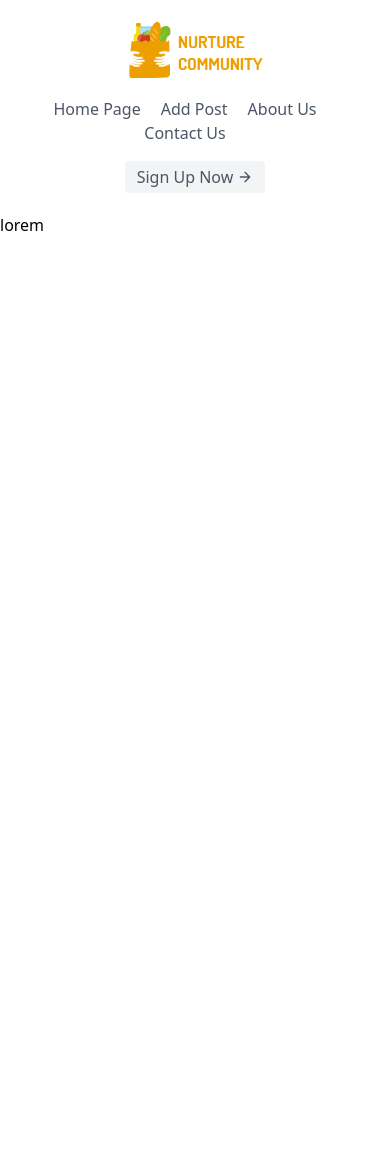
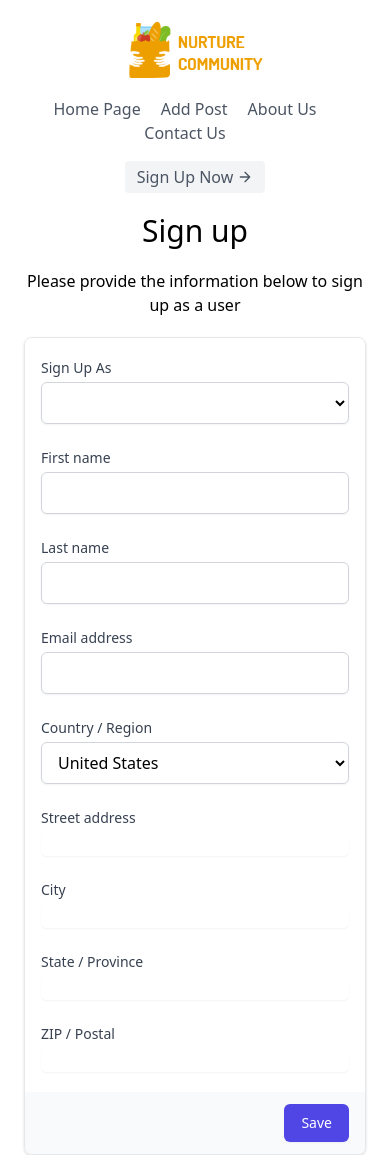
Before and after one commit to Anubha-31/Nurture-Community, a Vue app: page /sign-up in a window 390 px wide. Before the commit the page ends 844 px from the top, so only its background shows below. Built offline with nearby package versions, Linux system fonts and the light colour scheme.

Commit message:
sign up field for mobile responsive

```diff
--- a/src/views/SignUp.vue
+++ b/src/views/SignUp.vue
@@ -1,10 +1,97 @@
 <template>
-  <h1>lorem</h1>
+  <div class="container mx-auto px-6">
+    <div class="text-center">
+      <h1 class="text-3xl">Sign up</h1>
+      <p class="mt-5">Please provide the information below to sign up as a user</p>
+    </div>
+
+      <div class="mt-5 md:mt-0 ">
+        <form action="#" method="POST">
+          <div class="shadow overflow-hidden rounded-lg border border-gray-200">
+            <div class="px-4 py-5 bg-white sm:p-6">
+              <div class="grid grid-cols-6 gap-6">
+
+                <div class="col-span-6 sm:col-span-3">
+                  <label for="user_type" class="block text-sm font-medium text-gray-700">Sign Up As</label>
+                  <select id="user_type" name="user_type" autocomplete="user_type" v-model="user_type" @change="onChangeUserType($event)" class="mt-1 block w-full py-2 px-3 border border-gray-300 bg-white rounded-md shadow-sm focus:outline-none focus:ring-indigo-500 focus:border-indigo-500 sm:text-sm">
+                    <option>Restaurant Representative</option>
+                    <option>Client</option>
+                  </select>
+                </div>
+
+                <div class="col-span-6 sm:col-span-3">
+                  <label for="first_name" class="block text-sm font-medium text-gray-700">First name</label>
+                  <input type="text" name="first_name" id="first_name" autocomplete="given-name" class="mt-1 p-2 focus:ring-indigo-500 focus:border-indigo-500 block w-full shadow-sm sm:text-sm border border-gray-300 rounded-md">
+                </div>
+
+                <div class="col-span-6 sm:col-span-3">
+                  <label for="last_name" class="block text-sm font-medium text-gray-700">Last name</label>
+                  <input type="text" name="last_name" id="last_name" autocomplete="family-name" class="mt-1 p-2 focus:ring-indigo-500 focus:border-indigo-500 block w-full shadow-sm sm:text-sm border border-gray-300 rounded-md">
+                </div>
+
+                <div class="col-span-6 sm:col-span-4">
+                  <label for="email_address" class="block text-sm font-medium text-gray-700">Email address</label>
+                  <input type="text" name="email_address" id="email_address" autocomplete="email" class="mt-1 p-2 focus:ring-indigo-500 focus:border-indigo-500 block w-full shadow-sm sm:text-sm border border-gray-300 rounded-md">
+                </div>
+
+                <div class="col-span-6 sm:col-span-3">
+                  <label for="country" class="block text-sm font-medium text-gray-700">Country / Region</label>
+                  <select id="country" name="country" autocomplete="country" class="mt-1 block w-full py-2 px-3 border border-gray-300 bg-white rounded-md shadow-sm focus:outline-none focus:ring-indigo-500 focus:border-indigo-500 sm:text-sm">
+                    <option>United States</option>
+                    <option>Canada</option>
+                    <option>Mexico</option>
+                  </select>
+                </div>
+
+                <div class="col-span-6">
+                  <label for="street_address" class="block text-sm font-medium text-gray-700">Street address</label>
+                  <input type="text" name="street_address" id="street_address" autocomplete="street-address" class="mt-1 focus:ring-indigo-500 focus:border-indigo-500 block w-full shadow-sm sm:text-sm border-gray-300 rounded-md">
+                </div>
+
+                <div class="col-span-6 sm:col-span-6 lg:col-span-2">
+                  <label for="city" class="block text-sm font-medium text-gray-700">City</label>
+                  <input type="text" name="city" id="city" class="mt-1 focus:ring-indigo-500 focus:border-indigo-500 block w-full shadow-sm sm:text-sm border-gray-300 rounded-md">
+                </div>
+
+                <div class="col-span-6 sm:col-span-3 lg:col-span-2">
+                  <label for="state" class="block text-sm font-medium text-gray-700">State / Province</label>
+                  <input type="text" name="state" id="state" class="mt-1 focus:ring-indigo-500 focus:border-indigo-500 block w-full shadow-sm sm:text-sm border-gray-300 rounded-md">
+                </div>
+
+                <div class="col-span-6 sm:col-span-3 lg:col-span-2">
+                  <label for="postal_code" class="block text-sm font-medium text-gray-700">ZIP / Postal</label>
+                  <input type="text" name="postal_code" id="postal_code" autocomplete="postal-code" class="mt-1 focus:ring-indigo-500 focus:border-indigo-500 block w-full shadow-sm sm:text-sm border-gray-300 rounded-md">
+                </div>
+              </div>
+            </div>
+            <div class="px-4 py-3 bg-gray-50 text-right sm:px-6">
+              <button type="submit" class="inline-flex justify-center py-2 px-4 border border-transparent shadow-sm text-sm font-medium rounded-md text-white bg-indigo-600 hover:bg-indigo-700 focus:outline-none focus:ring-2 focus:ring-offset-2 focus:ring-indigo-500">
+                Save
+              </button>
+            </div>
+          </div>
+        </form>
+      </div>
+
+
+
+
+  </div>
 </template>
 
 <script>
 export default {
-name: "SignUp"
+  name: "SignUp",
+  data() {
+    return {
+      user_type: ""
+    }
+  },
+  methods: {
+    onChangeUserType(event) {
+      alert("test")
+    }
+  }
 }
 </script>
 
```
